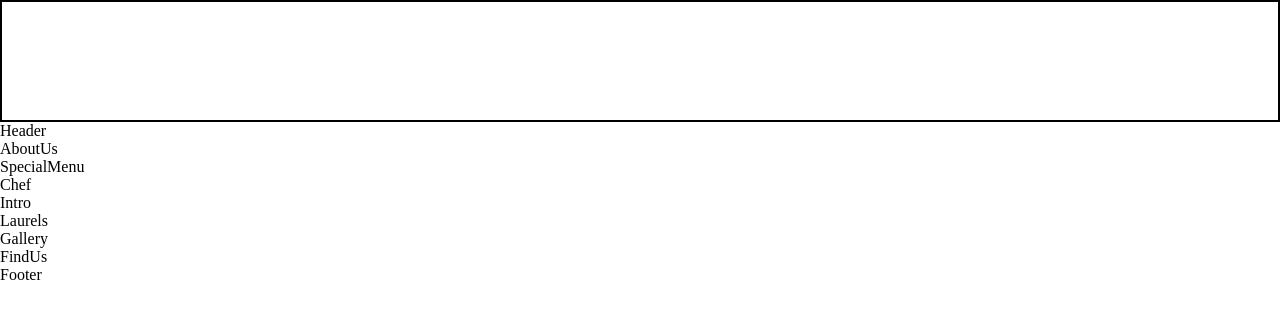
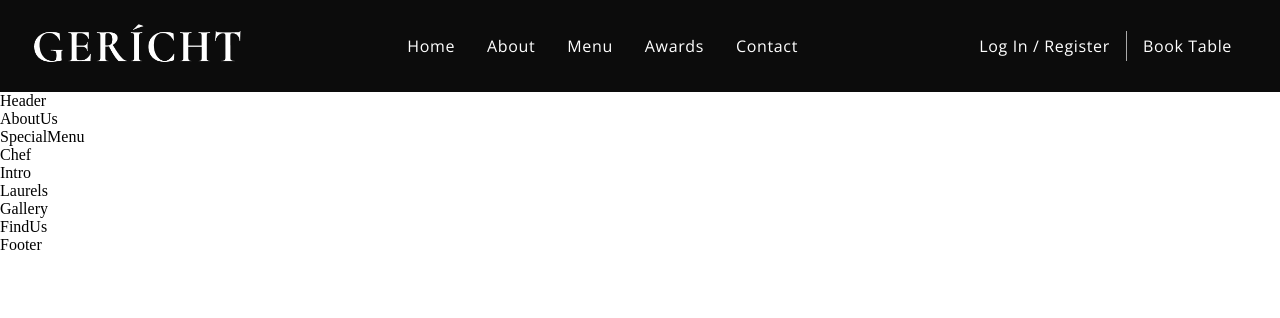
Before and after one commit to Lukmon492/Gericht-app, a React (Vite) app: page / in a window 1280 px wide. Shown: the top 318 px of the page. Built offline with nearby package versions, Linux system fonts and the light colour scheme; a web font is replaced by a local one.

Commit message:
Navbar Component done

```diff
--- a/src/components/Navbar/Navbar.css
+++ b/src/components/Navbar/Navbar.css
@@ -1,5 +1,109 @@
 .app__navbar {
   width: 100%;
   display: flex;
-  border: 2px solid #000;
+  justify-content: space-between;
+  align-items: center;
+  background: var(--color-black);
+  padding: 1rem 2rem;
 }
+.app__navbar-logo {
+  display: flex;
+  justify-content: flex-start;
+  align-items: center;
+}
+.app__navbar-logo img {
+  width: 150px;
+}
+.app__navbar-links {
+  flex: 1;
+  display: flex;
+  justify-content: center;
+  align-items: center;
+  list-style: none;
+}
+.app__navbar-links li {
+  margin: 0 1rem;
+  cursor: pointer;
+}
+.app__navbar-links li:hover {
+  color: var(--color-grey);
+}
+.app__navbar-login {
+  display: flex;
+  justify-content: flex-end;
+  align-items: center;
+}
+.app__navbar-login a {
+  margin: 0 1rem;
+  text-decoration: none;
+  transition: 0.5s ease;
+}
+.app__navbar-login a:hover {
+  border-bottom: 1px solid var(--color-golden);
+}
+.app__navbar-login div {
+  width: 1px;
+  height: 30px;
+  background-color: var(--color-grey);
+}
+.app__navbar-smallscreen {
+  display: none;
+}
+.app__navbar-smallscreen_overlay {
+  position: fixed;
+  top: 0;
+  left: 0;
+  width: 100%;
+  height: 100vh;
+  background: var(--color-black);
+  transition: 0.5s ease;
+  flex-direction: column;
+  z-index: 5;
+}
+.app__navbar-smallscreen_overlay .overlay__close {
+  font-size: 27px;
+  color: var(--color-golden);
+  cursor: pointer;
+
+  position: absolute;
+  top: 20px;
+  right: 20px;
+}
+.app__navbar-smallscreen_links {
+  list-style: none;
+}
+.app__navbar-smallscreen_links li {
+  margin: 2rem;
+  font-size: 2rem;
+  cursor: pointer;
+  text-align: center;
+  color: var(--color-golden);
+  font-family: var(--font-base);
+}
+.app__navbar-smallscreen_links li:hover {
+  color: var(--color-white);
+}
+@media screen and (max-width: 2000px) {
+  .app__navbar-logo img {
+    width: 210px;
+  }
+}
+@media screen and (max-width: 1150px) {
+  .app__navbar-links {
+    display: none;
+  }
+  .app__navbar-smallscreen {
+    display: flex;
+  }
+}
+@media screen and (max-width: 650px) {
+  .app__navbar {
+    padding: 1rem;
+  }
+  .app__navbar-login {
+    display: none;
+  }
+  .app__navbar-logo img {
+    width: 110px;
+  }
+}
--- a/src/components/Navbar/Navbar.jsx
+++ b/src/components/Navbar/Navbar.jsx
@@ -1,10 +1,14 @@
 import React from "react";
+import { useState } from "react";
 import { GiHamburgerMenu } from "react-icons/gi";
 import { MdOutlineRestaurantMenu } from "react-icons/md";
 import images from "../../constants/images";
 import "./Navbar.css";
 
-const Navbar = () => (
+const Navbar = () => {
+  const [toggleMenu, setToggleMenu] = useState(false);
+
+  return (
     <nav className="app__navbar">
       <div className="app__navbar-logo">
         <img src={images.gericht} alt="app logo" />
@@ -14,13 +18,61 @@
           <a href="#home">Home</a>
         </li>
         <li className="p__opensans">
+          <a href="#about">About</a>
+        </li>
+        <li className="p__opensans">
+          <a href="#menu">Menu</a>
+        </li>
+        <li className="p__opensans">
+          <a href="#awards">Awards</a>
+        </li>
+        <li className="p__opensans">
+          <a href="#contact">Contact</a>
+        </li>
+      </ul>
+      <div className="app__navbar-login">
+        <a href="#login" className="p__opensans">
+          Log In / Register
+        </a>
+        <div />
+        <a href="/" className="p__opensans">
+          Book table
+        </a>
+      </div>
+      <div className="app__navbar-smallscreen">
+        <GiHamburgerMenu
+          color="#fff"
+          fontSize={27}
+          onClick={() => setToggleMenu(true)}
+        />
+        {toggleMenu && (
+          <div className="app__navbar-smallscreen_overlay flex__center slide-bottom">
+            <MdOutlineRestaurantMenu
+              fontSize={27}
+              className="overlay__close"
+              onClick={() => setToggleMenu(false)}
+            />
+            <ul className="app__navbar-smallscreen_links">
+              <li className="p__opensans">
                 <a href="#home">Home</a>
               </li>
               <li className="p__opensans">
-        <a href="#home">Home</a>
+                <a href="#about">About</a>
+              </li>
+              <li className="p__opensans">
+                <a href="#menu">Menu</a>
+              </li>
+              <li className="p__opensans">
+                <a href="#awards">Awards</a>
+              </li>
+              <li className="p__opensans">
+                <a href="#contact">Contact</a>
               </li>
             </ul>
+          </div>
+        )}
+      </div>
     </nav>
   );
-
+};
 export default Navbar;
--- a/src/container/Header/Header.jsx
+++ b/src/container/Header/Header.jsx
@@ -1,11 +1,7 @@
-import React from 'react';
+import React from "react";
+import images from "../../constants/images";
+import "./Header.css";
 
-import './Header.css';
-
-const Header = () => (
-  <div>
-    Header
-  </div>
-);
+const Header = () => <div>Header</div>;
 
 export default Header;
```
Lines whose indentation alone changed are shown as unchanged.
